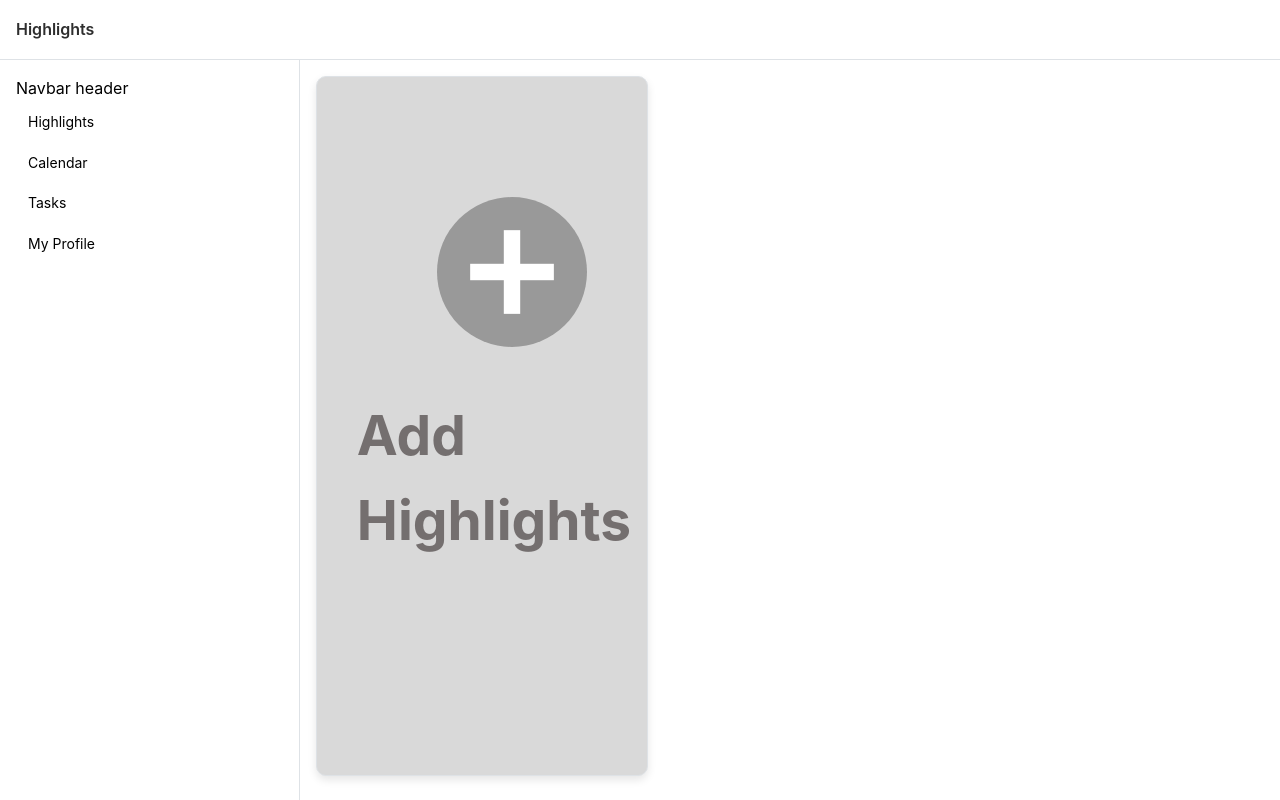
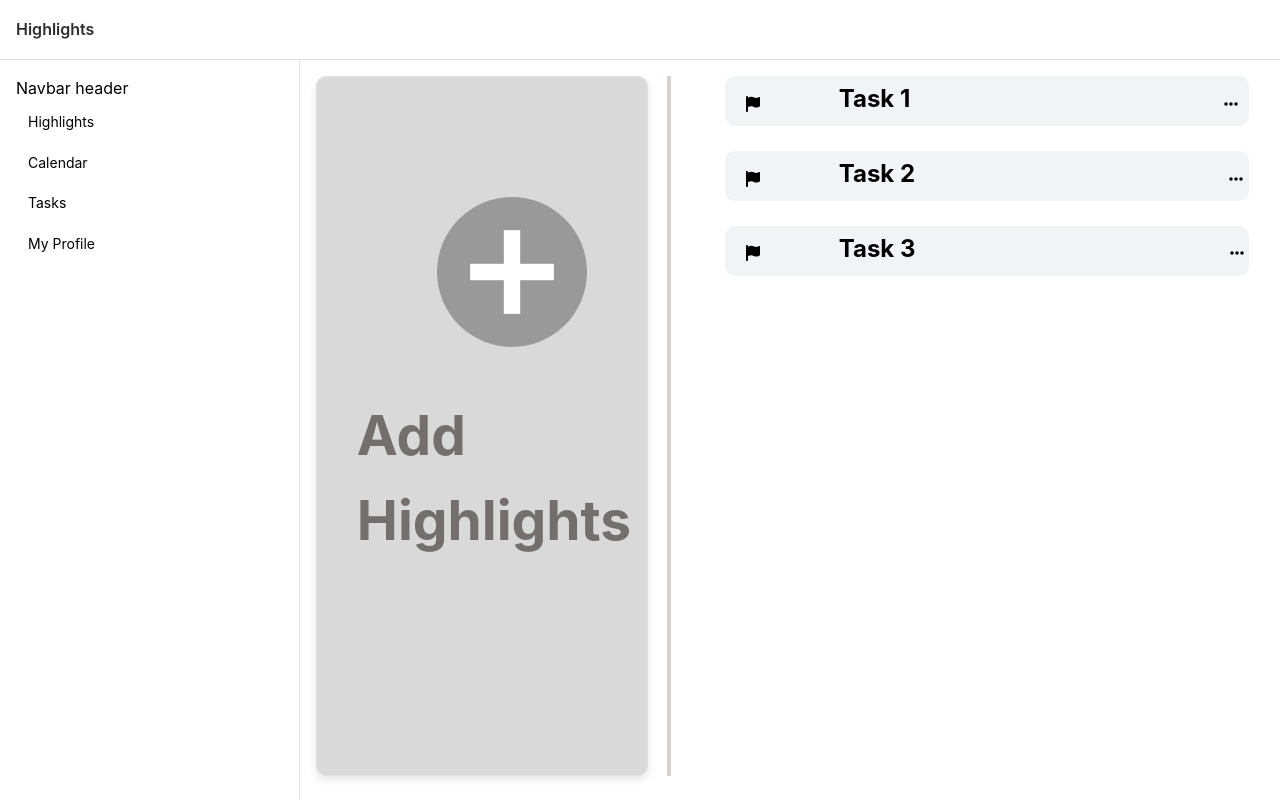
Before and after one commit to nipunayf/highlights, a Next.js app in the folder src/website/highlights/: page /highlights in a window 1280 px wide. Built offline with nearby package versions, Linux system fonts and the light colour scheme; what @azure/msal-react would draw is missing.

Commit message:
task part done(ui)

```diff
--- a/src/website/highlights/package.json
+++ b/src/website/highlights/package.json
@@ -11,6 +11,9 @@
   "dependencies": {
     "@azure/msal-browser": "^3.17.0",
     "@azure/msal-react": "^2.0.19",
+    "@fortawesome/fontawesome-svg-core": "^6.5.2",
+    "@fortawesome/free-solid-svg-icons": "^6.5.2",
+    "@fortawesome/react-fontawesome": "^0.2.2",
     "@mantine/core": "^7.10.1",
     "@mantine/hooks": "^7.10.1",
     "@tabler/icons-react": "^3.6.0",
--- a/src/website/highlights/src/pages/highlights/ActionsGrid.module.css
+++ b/src/website/highlights/src/pages/highlights/ActionsGrid.module.css
@@ -19,7 +19,6 @@
 
   .card{
     width: 35%;
-
     height: 700px;
   }
 
@@ -29,3 +28,52 @@
     width: 150px;  /* Adjust width as needed */
     height: 150px; /* Adjust height as needed */
   }
+
+
+  .separator {
+    margin-left: 2%;
+    width: 4px;
+    /* height: ;  */
+    background-color: #d6d2d2; /* Color of the vertical line */
+  }
+
+  .highlight_card{
+    display: flex;
+  }
+/* ##F0F4F5; */
+  .task{
+    margin-left: 52%;
+    width:500%;
+    background-color:#F0F4F5;
+    border-radius: 10px;
+    height: 50px;
+    /* display: flex; */
+  }
+
+  /* .task h2{
+    padding-top: 1.5%;
+    padding-left: 15%;
+  } */
+
+  .flag_icon{
+    margin-top: -16%;
+    padding-top: 19%;
+    padding-left: 4%;
+  }
+
+  .task_name{
+    margin-top: -3%;
+    margin-left: 15%;
+
+  }
+
+  .task{
+    display: flex;
+  }
+
+  .bars_icon{
+    margin-top: -16%;
+    padding-top: 19%;
+    margin-left: 60%;
+    cursor: pointer;
+  }
--- a/src/website/highlights/src/pages/highlights/index.tsx
+++ b/src/website/highlights/src/pages/highlights/index.tsx
@@ -1,29 +1,60 @@
 import PageLayout from "@/components/PageLayout";
-import { Title, Card, Text, SimpleGrid, UnstyledButton, Anchor, Group, useMantineTheme } from "@mantine/core";
+import { Card, Text, Group, useMantineTheme } from "@mantine/core";
 import { ReactNode } from "react";
 import classes from "./ActionsGrid.module.css";
+import { FontAwesomeIcon } from '@fortawesome/react-fontawesome';
+import { faFlag } from '@fortawesome/free-solid-svg-icons';
+import { faEllipsis } from '@fortawesome/free-solid-svg-icons';
 
 
 
 function ActionsGrid() {
   const theme = useMantineTheme();
-
+  const tasks = [
+    { id: 1, title: 'Task 1', description: 'Description for task 1' },
+    { id: 2, title: 'Task 2', description: 'Description for task 2' },
+    { id: 3, title: 'Task 3', description: 'Description for task 3' }
+  ];
 
   return (
-    <Card withBorder radius="10px"  className={classes.card}>
-      <Group >
+    <>
+    <div className={classes.highlight_card}>
+      <Card withBorder radius="10px" className={classes.card}>
+        <Group>
           <img
             src="/add-plus-svgrepo-com (1).svg"
             alt="Add Task Icon"
             className={classes.icon}
           />
           <Text className={classes.title}>Add Highlights</Text>
+        </Group>
+      </Card>
+      <div className={classes.separator}></div>
+
+      <div className={classes.list_task}>
+      {tasks.map((task) => (
+          <div key={task.id}>
+
+            <div className={classes.task}>
+                <div className={classes.flag_icon}>
+            <FontAwesomeIcon icon={faFlag} />
+            </div>
+            <div className={classes.task_name}>
+            <h2>{task.title}</h2>
+            </div>
+            <div className={classes.bars_icon}>
+        <FontAwesomeIcon icon={faEllipsis} />
+      </div>
+            </div>
+            <br></br>
+          </div>
+
+        ))}
 
 
-
-        </Group>
-
-    </Card>
+      </div>
+      </div>
+    </>
   );
 }
 
```
Also changed, not shown: 1 other file (tests, documents, lock files or other folders). Lines whose indentation alone changed are shown as unchanged.
